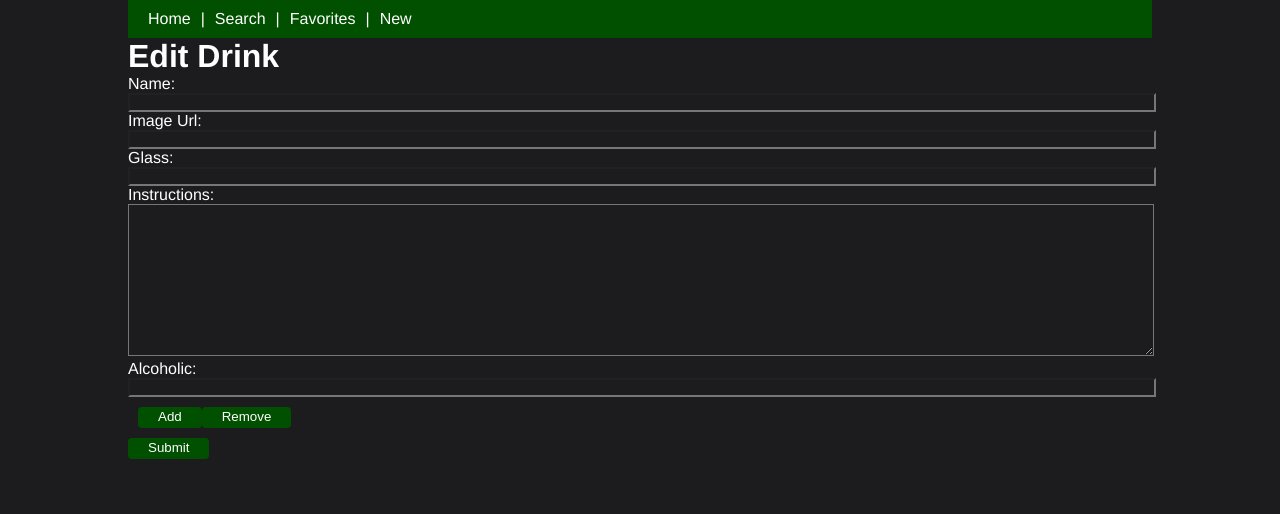
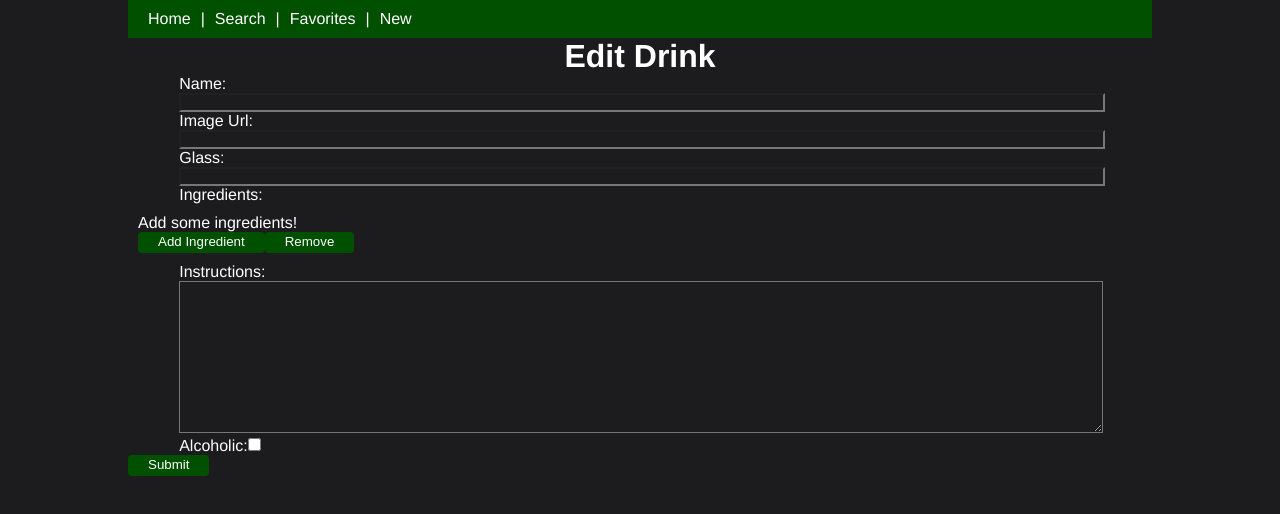
Before and after one commit to assert-justice/react_spiel, a React (Create React App) app: page /drink in a window 1280 px wide. Shown: the top 514 px of the page. Built offline with nearby package versions, Linux system fonts and the light colour scheme.

Commit message:
applied j fixes and more notes

```diff
--- a/src/App.js
+++ b/src/App.js
@@ -9,7 +9,6 @@ import NotFound from "./NotFound";
 
 function App() {
   const [favorites, setFavorites] = useState({});
-  const [searchTerm, setSearchTerm] = useState("");
 
   function removeFavorite(drinkId){
     const fav = {...favorites};
@@ -31,8 +30,6 @@ function App() {
           favorites={favorites}
           addFavorite={addFavorite}
           removeFavorite={removeFavorite}
-          searchTerm={searchTerm}
-          setSearchTerm={setSearchTerm}
         />}/>
         <Route path="/favorites" element={<Favorites
           favorites={favorites}
--- a/src/Drink/DrinkForm.js
+++ b/src/Drink/DrinkForm.js
@@ -26,7 +26,11 @@ export default function DrinkForm({favorites, addFavorite}){
     const navigate = useNavigate();
 
     function changeField(e){
-        setDrink({...drink, [e.target.name]: e.target.value});
+        let {name, value} = e.target;
+        if(name === "alcoholic"){
+            value = !value?"Alcoholic":"Non Alcoholic";
+        }
+        setDrink({...drink, [name]: value});
     }
 
     function handleSubmit(){
@@ -59,11 +63,9 @@ export default function DrinkForm({favorites, addFavorite}){
         <input id="image" name="thumbnail" type={"url"} value={drink.thumbnail} onChange={changeField}/> <br/>
         <label htmlFor="glass">Glass:</label>
         <input id="glass" name="glass" type={"text"} value={drink.glass} onChange={changeField}/> <br/>
-        <label htmlFor="instructions">Instructions:</label> <br/>
-        <textarea id="instructions" name="instructions" rows="10" cols="30" value={drink.instructions} onChange={changeField}/> <br/>
-        <label htmlFor="alcoholic">Alcoholic:</label>
-        <input id="alcoholic" name="alcoholic" type={"text"} value={drink.alcoholic} onChange={changeField}/> <br/>
+        <label>Ingredients:</label>
         <div className="ingredients">
+            { drink.ingredients.length > 0?
             <ul>
                 {drink.ingredients.map((ing, idx) => {
                     return <li key = {idx}>
@@ -79,10 +81,16 @@ export default function DrinkForm({favorites, addFavorite}){
                             onChange={(e)=>editIngredient(e, idx)}/>
                     </li>
                 })}
-            </ul>
-            <button onClick={addIngredient}>Add</button>
+            </ul>:
+            <p>Add some ingredients!</p>
+            }
+            <button onClick={addIngredient}>Add Ingredient</button>
             <button onClick={removeIngredient}>Remove</button>
         </div>
+        <label htmlFor="instructions">Instructions:</label> <br/>
+        <textarea id="instructions" name="instructions" rows="10" cols="30" value={drink.instructions} onChange={changeField}/> <br/>
+        <label htmlFor="alcoholic">Alcoholic:</label>
+        <input id="alcoholic" name="alcoholic" type={"checkbox"} value={drink.alcoholic === "Alcoholic"} onChange={changeField}/> <br/>
         <button onClick={handleSubmit}>Submit</button>
         {/* <input type={"submit"} value="Submit"/> */}
     </form>
--- a/src/Home.js
+++ b/src/Home.js
@@ -1,6 +1,7 @@
 function Home(){
     return <>
         <h1>Welcome to Barkeepers's Bestie!</h1>
+        <img src="https://www.thecocktaildb.com/images/media/drink/wx7hsg1504370510.jpg" alt="long island iced tea"/>
         <p>Your one stop shop to create, modify, and share adult beverages.</p>
     </>
 }
--- a/src/Search.js
+++ b/src/Search.js
@@ -1,8 +1,9 @@
 import { useState, useEffect } from "react";
 import { getRecipes } from "./utils";
 import Drink from "./Drink/Drink";
-export default function Search({favorites, addFavorite, removeFavorite, searchTerm, setSearchTerm}){
+export default function Search({favorites, addFavorite, removeFavorite}){
     const [results, setResults] = useState([]);
+    const [searchTerm, setSearchTerm] = useState("");
 
     useEffect(()=>{
         if(searchTerm.length > 0){
@@ -14,12 +15,12 @@ export default function Search({favorites, addFavorite, removeFavorite, searchTe
 
     return <div className = "search">
         <label htmlFor="search-text">Search</label>
-        <br/>
         <input id="search-text"
             type={"text"}
             value={searchTerm}
             onChange={e=>setSearchTerm(e.target.value)}/>
-        {results.map(drink => <Drink
+        {results.sort((a, b) => a.name.localeCompare(b.name))
+            .map(drink => <Drink
             key={drink.id}
             drink={drink}
             isFavorite={!!favorites[drink.id]}
--- a/src/index.css
+++ b/src/index.css
@@ -7,6 +7,10 @@ body{
     background-color: #1c1c1e;
     color: white;
     font-family: Helvetica, sans-serif;
+}
+
+h1{
+    text-align: center;
 }
 
 nav{
@@ -24,12 +28,19 @@ nav a:hover{
     text-decoration: underline;
 }
 
+img{
+    width: 60%;
+    margin-left: 20%;
+}
+
 label{
     display: inline-block;
+    margin-left: 5%;
 }
 
 input[type=text], textarea, input[type=url]{
-    width: 100%;
+    width: 90%;
+    margin-left: 5%;
     background-color: #1c1c1e;
     color: white;
 }
@@ -63,6 +74,7 @@ button{
 
 .thumbnail{
     width: 100%;
+    margin-left: 0%;
     border-radius: 5px;
 }
 
@@ -75,6 +87,13 @@ button{
     list-style-type: none;
 }
 
+#search-text{
+    margin-left: 20%;
+    width: 60%;
+    height: 2em;
+    border-radius: 5px;
+}
+
 @media screen and (min-width: 600px){
     body{
         padding-left: 10%;
```
Also changed, not shown: 1 other file (tests, documents, lock files or other folders).
